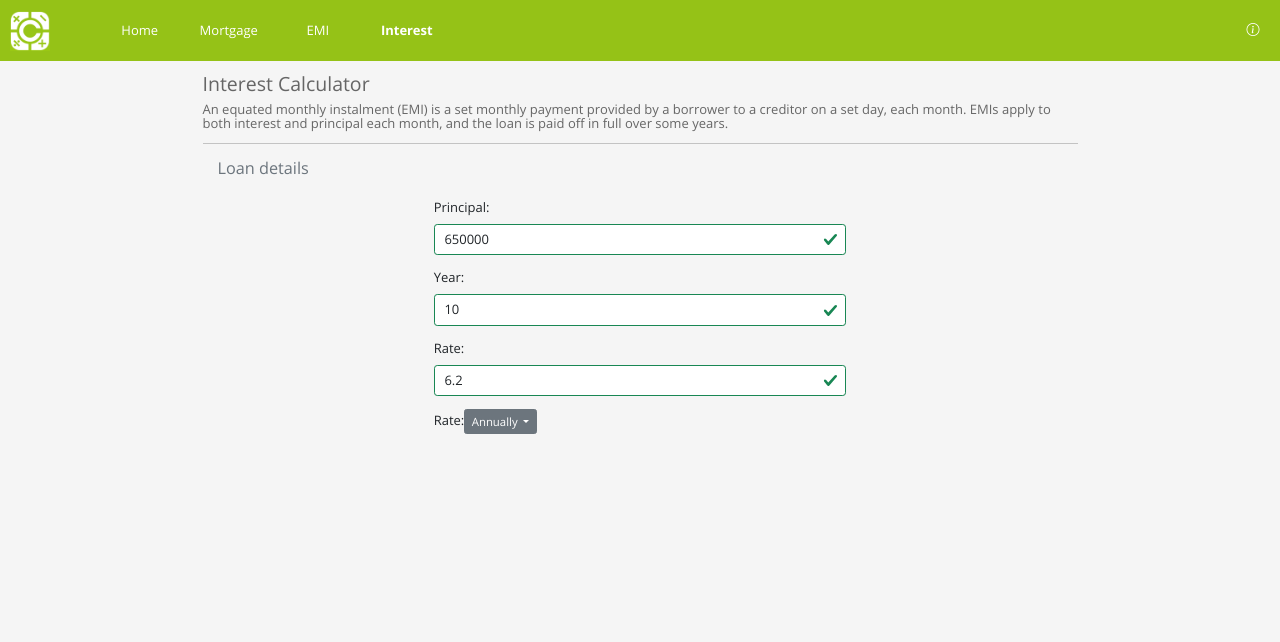
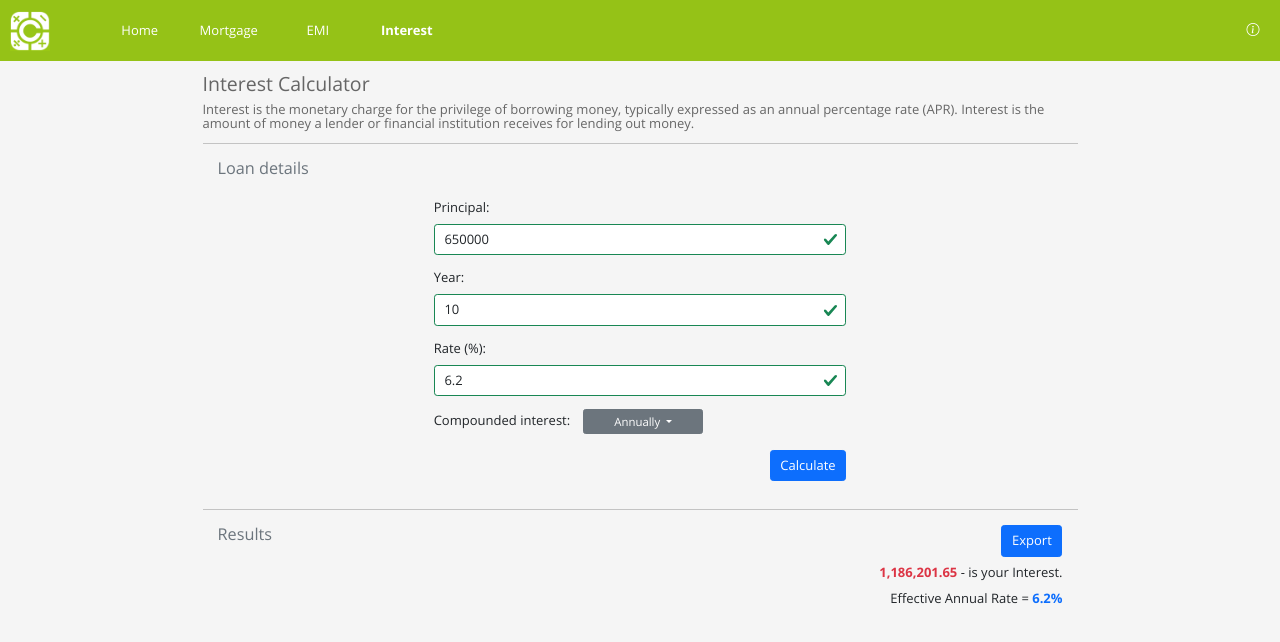
Before and after one commit to kumargandhi/computus, an Angular app: page /#/interest in a window 1280 px wide. Shown: the top 642 px of the page. Built offline with nearby package versions, Linux system fonts and the light colour scheme.

Commit message:
Compute interest for interest calculator

```diff
--- a/angular.json
+++ b/angular.json
@@ -33,7 +33,7 @@
                         "styles": ["src/styles.scss"],
                         "scripts": [
                             "node_modules/jquery/dist/jquery.min.js",
-                            "node_modules/bootstrap/dist/js/bootstrap.min.js"
+                            "node_modules/bootstrap/dist/js/bootstrap.bundle.min.js"
                         ]
                     },
                     "configurations": {
--- a/src/app/app.module.ts
+++ b/src/app/app.module.ts
@@ -18,6 +18,7 @@ import { EMICalculatorInputsComponent } from './emi/emi-calculator-inputs/emi-ca
 import { EmiCalculatorResultsComponent } from './emi/emi-calculator-results/emi-calculator-results.component';
 import { InterestComponent } from './interest/interest.component';
 import { InterestCalculatorInputsComponent } from './interest/interest-calculator-inputs/interest-calculator-inputs.component';
+import { InterestCalculatorResultsComponent } from './interest/interest-calculator-results/interest-calculator-results.component';
 
 @NgModule({
     declarations: [
@@ -34,6 +35,7 @@ import { InterestCalculatorInputsComponent } from './interest/interest-calculato
         EmiCalculatorResultsComponent,
         InterestComponent,
         InterestCalculatorInputsComponent,
+        InterestCalculatorResultsComponent,
     ],
     imports: [
         BrowserModule,
--- a/src/app/emi/emi-calculator-inputs/emi-calculator-inputs.component.html
+++ b/src/app/emi/emi-calculator-inputs/emi-calculator-inputs.component.html
@@ -1,4 +1,4 @@
-<div *ngIf="form?.invalid" class="alert alert-info" role="alert">
+<div *ngIf="form?.invalid" class="alert alert-danger" role="alert">
     Enter values in the form and click submit to compute the EMI.
 </div>
 <form
--- a/src/app/interest/interest-calculator-inputs/interest-calculator-inputs.component.html
+++ b/src/app/interest/interest-calculator-inputs/interest-calculator-inputs.component.html
@@ -1,4 +1,4 @@
-<div *ngIf="form?.invalid" class="alert alert-info" role="alert">
+<div *ngIf="form?.invalid" class="alert alert-danger" role="alert">
     Enter values in the form and click submit to compute the interest.
 </div>
 <form
@@ -20,8 +20,7 @@
                     formControlName="principal"
                     [ngClass]="{
                         'is-invalid':
-                            isFormSubmitted &&
-                            form.controls['principal'].errors
+                            isFormSubmitted && form.controls['principal'].errors
                     }"
                     required
                 />
@@ -48,8 +47,7 @@
                     formControlName="year"
                     [ngClass]="{
                         'is-invalid':
-                            isFormSubmitted &&
-                            form.controls['year'].errors
+                            isFormSubmitted && form.controls['year'].errors
                     }"
                     required
                 />
@@ -67,9 +65,7 @@
                 </div>
             </div>
             <div class="mb-3">
-        <label for="rate" class="form-label"
-        >Rate:</label
-        >
+                <label for="rate" class="form-label">Rate (%):</label>
                 <input
                     type="text"
                     class="form-control"
@@ -78,8 +74,7 @@
                     formControlName="rate"
                     [ngClass]="{
                         'is-invalid':
-                            isFormSubmitted &&
-                            form.controls['rate'].errors
+                            isFormSubmitted && form.controls['rate'].errors
                     }"
                     required
                 />
@@ -97,18 +92,37 @@
                 </div>
             </div>
             <div class="mb-3">
-        <label for="rate" class="form-label"
-        >Rate:</label
+                <label for="rate" class="form-label">Compounded interest:</label>
+                <div class="btn-group ms-3">
+                    <button
+                        class="btn btn-secondary btn-sm dropdown-toggle"
+                        type="button"
+                        data-bs-toggle="dropdown"
+                        aria-expanded="false"
                     >
-        <div class="btn-group">
-          <button class="btn btn-secondary btn-sm dropdown-toggle" type="button" data-bs-toggle="dropdown" aria-expanded="false">
                         {{ selectedInterestType }}
                     </button>
                     <ul class="dropdown-menu">
-            <li><a class="dropdown-item" *ngFor="let item of interestTypes"
-                   [class.active]="item === selectedInterestType" (click)="interestTypeChanged(item)">{{ item }}</a></li>
+                        <li>
+                            <a
+                                class="dropdown-item"
+                                *ngFor="let item of interestTypes"
+                                [class.active]="item === selectedInterestType"
+                                (click)="interestTypeChanged(item)"
+                                >{{ item }}</a
+                            >
+                        </li>
                     </ul>
                 </div>
+            </div>
+            <div class="col-12">
+                <button
+                    class="btn btn-primary float-end"
+                    type="submit"
+                    (click)="validateForm()"
+                >
+                    Calculate
+                </button>
             </div>
         </div>
     </div>
--- a/src/app/interest/interest-calculator-inputs/interest-calculator-inputs.component.scss
+++ b/src/app/interest/interest-calculator-inputs/interest-calculator-inputs.component.scss
@@ -0,0 +1,3 @@
+.btn-group {
+    min-width: 120px;
+}
--- a/src/app/interest/interest-calculator-inputs/interest-calculator-inputs.component.ts
+++ b/src/app/interest/interest-calculator-inputs/interest-calculator-inputs.component.ts
@@ -80,13 +80,12 @@ export class InterestCalculatorInputsComponent implements OnInit {
     validateForm() {
         this.isFormSubmitted = true;
         if (this.form.valid) {
-            const { principal, year, rate, compoundedInterest } =
-                this.form.controls;
+            const { principal, year, rate } = this.form.controls;
             this.inputsSubmitted.emit({
                 principal: principal.value,
                 year: year.value,
                 rate: rate.value,
-                compoundedInterest: compoundedInterest.value,
+                compoundedInterest: this.selectedInterestType,
             });
         }
     }
@@ -100,5 +99,6 @@ export class InterestCalculatorInputsComponent implements OnInit {
 
     interestTypeChanged(value: COMPOUNDED_INTEREST_TYPE) {
         this.selectedInterestType = value;
+        this.validateForm();
     }
 }
--- /dev/null
+++ b/src/app/interest/interest-calculator-results/interest-calculator-results.component.html
@@ -0,0 +1,39 @@
+<div
+    *ngIf="resultsCalculated && errorModel.errorMsg"
+    class="alert alert-danger"
+    role="alert"
+>
+    {{ errorModel.errorMsg }}
+</div>
+<div class="data-container" *ngIf="resultsCalculated && !errorModel.errorMsg">
+    <div class="row">
+        <div class="col-md-8">
+            <h5 class="text-secondary">Results</h5>
+        </div>
+        <div class="col-md-4">
+            <button
+                class="btn btn-primary float-end"
+                type="submit"
+                (click)="exportToPDF()"
+            >
+                Export
+            </button>
+        </div>
+    </div>
+    <div class="row pt-2">
+        <div class="col-md-12 text-end">
+            <span class="text-danger fw-bold">
+                {{ computedValues?.interestAmount | nf }}
+            </span>
+            - is your Interest.
+        </div>
+    </div>
+    <div class="row pt-2">
+        <div class="col-md-12 text-end">
+            Effective Annual Rate =
+            <span class="text-primary fw-bold">
+                {{ computedValues?.annualRate | nf }}%
+            </span>
+        </div>
+    </div>
+</div>
--- /dev/null
+++ b/src/app/interest/interest-calculator-results/interest-calculator-results.component.ts
@@ -0,0 +1,170 @@
+import {
+    ChangeDetectionStrategy,
+    ChangeDetectorRef,
+    Component,
+    Input,
+    OnInit,
+} from '@angular/core';
+import { InterestCalculatorInputsInterface } from '../interest-calculator-inputs/interest-calculator-inputs.interface';
+import { NumberFormatterPipe } from '../../commom/pipes/number-formatter.pipe';
+import { COMPOUNDED_INTEREST_TYPE } from '../../commom/constants';
+import { jsPDF } from 'jspdf';
+
+@Component({
+    selector: 'app-interest-calculator-results',
+    templateUrl: './interest-calculator-results.component.html',
+    styleUrls: ['./interest-calculator-results.component.scss'],
+    changeDetection: ChangeDetectionStrategy.OnPush,
+})
+export class InterestCalculatorResultsComponent implements OnInit {
+    readonly nf = new NumberFormatterPipe();
+
+    _calculatorInputs!: InterestCalculatorInputsInterface;
+
+    computedValues = {
+        principal: 0,
+        year: 0,
+        rate: 0,
+        compoundedInterest: COMPOUNDED_INTEREST_TYPE.Annually,
+        interestUnits: 0,
+        interestAmount: 0,
+        annualRate: 0,
+    };
+
+    errorModel = {
+        errorMsg: '',
+    };
+
+    resultsCalculated = false;
+
+    @Input() title = '';
+
+    constructor(private _cd: ChangeDetectorRef) {}
+
+    ngOnInit(): void {}
+
+    @Input()
+    set calculatorInputs(value: InterestCalculatorInputsInterface) {
+        if (value) {
+            this._calculatorInputs = value;
+            this.calculate();
+        }
+    }
+
+    /**
+     * Calculate Interest.
+     */
+    calculate() {
+        this.resultsCalculated = false;
+        this.errorModel.errorMsg = '';
+        this.computedValues = {
+            principal: this._calculatorInputs.principal,
+            year: this._calculatorInputs.year,
+            rate: this._calculatorInputs.rate,
+            compoundedInterest: this._calculatorInputs.compoundedInterest,
+            interestUnits: this._getInterestUnits(
+                this._calculatorInputs.compoundedInterest
+            ),
+            interestAmount: 0,
+            annualRate: 0,
+        };
+        this.computedValues.rate =
+            this.computedValues.rate /
+                (100 * this.computedValues.interestUnits) +
+            1;
+        this.computedValues.rate = Math.pow(
+            this.computedValues.rate,
+            this.computedValues.interestUnits
+        );
+
+        this.computedValues.interestAmount =
+            this.computedValues.principal *
+            Math.pow(this.computedValues.rate, this.computedValues.year);
+        this.computedValues.interestAmount =
+            this.computedValues.interestAmount * 100;
+        this.computedValues.interestAmount = Math.round(
+            this.computedValues.interestAmount
+        );
+        this.computedValues.interestAmount =
+            this.computedValues.interestAmount / 100;
+
+        this.computedValues.annualRate = this.computedValues.rate * 100 - 100;
+        this.computedValues.annualRate =
+            this.computedValues.annualRate * 1000000000;
+        this.computedValues.annualRate = Math.round(
+            this.computedValues.annualRate
+        );
+        this.computedValues.annualRate =
+            this.computedValues.annualRate / 1000000000;
+        this._cd.markForCheck();
+        this.resultsCalculated = true;
+    }
+
+    exportToPDF() {
+        // Creating a unique file name for my PDF
+        const fileName =
+            this.title.replace(' ', '_') +
+            '_' +
+            Math.floor(Math.random() * 1000000 + 1) +
+            '.pdf';
+        const doc = new jsPDF();
+        doc.setFontSize(20);
+        doc.setFont('helvetica', 'bold');
+        const titleXPos =
+            doc.internal.pageSize.getWidth() / 2 -
+            doc.getTextWidth(this.title) / 2;
+        doc.text(this.title, titleXPos, 20);
+        doc.setFont('helvetica', 'normal');
+        doc.setFontSize(14);
+        doc.text(this._getLoanDetails(), 10, 30);
+        doc.save(fileName);
+    }
+
+    private _getInterestUnits(value: COMPOUNDED_INTEREST_TYPE): number {
+        if (value === COMPOUNDED_INTEREST_TYPE.Annually) {
+            return 1;
+        } else if (value === COMPOUNDED_INTEREST_TYPE.Semi_Annually) {
+            return 2;
+        } else if (value === COMPOUNDED_INTEREST_TYPE.Quarterly) {
+            return 4;
+        } else if (value === COMPOUNDED_INTEREST_TYPE.Monthly) {
+            return 12;
+        } else if (value === COMPOUNDED_INTEREST_TYPE.Daily) {
+            return 365;
+        } else if (value === COMPOUNDED_INTEREST_TYPE.Continuously) {
+            return 1000;
+        }
+        return 0;
+    }
+
+    private _getLoanDetails() {
+        let loanDetails = '';
+        loanDetails =
+            'Interest details:' +
+            '\n\n' +
+            'Principal: ' +
+            this.nf.transform(this._calculatorInputs.principal);
+        loanDetails =
+            loanDetails + '\n' + 'Year: ' + this._calculatorInputs.year;
+        loanDetails =
+            loanDetails + '\n' + 'Rate: ' + this._calculatorInputs.rate;
+        loanDetails =
+            loanDetails +
+            '\n' +
+            'Compounded interest: ' +
+            this._calculatorInputs.compoundedInterest;
+        loanDetails = loanDetails + '\n\n' + 'Summary:';
+        loanDetails =
+            loanDetails +
+            '\n\n' +
+            this.nf.transform(this.computedValues.interestAmount) +
+            ' - is your Interest.';
+        loanDetails =
+            loanDetails +
+            '\n' +
+            'Effective Annual Rate = ' +
+            this.nf.transform(this.computedValues.annualRate) +
+            '%';
+        return loanDetails;
+    }
+}
--- a/src/app/interest/interest.component.html
+++ b/src/app/interest/interest.component.html
@@ -1,18 +1,24 @@
 <div id="page-container">
     <h4 class="row" id="page-title">{{ title }}</h4>
     <p class="row" id="page-desc">
-    An equated monthly instalment (EMI) is a set monthly payment provided by
-    a borrower to a creditor on a set day, each month. EMIs apply to both
-    interest and principal each month, and the loan is paid off in full over
-    some years.
+        Interest is the monetary charge for the privilege of borrowing money,
+        typically expressed as an annual percentage rate (APR). Interest is the
+        amount of money a lender or financial institution receives for lending
+        out money.
     </p>
     <div class="row">
         <div class="col-md-12 p-0">
-      <app-interest-calculator-inputs (inputsSubmitted)="inputsSubmitted($event)"></app-interest-calculator-inputs>
+            <app-interest-calculator-inputs
+                (inputsSubmitted)="inputsSubmitted($event)"
+            ></app-interest-calculator-inputs>
         </div>
     </div>
     <div class="row">
         <div class="col-md-12 p-0">
+            <app-interest-calculator-results
+                [title]="title"
+                [calculatorInputs]="calculatorInputs"
+            ></app-interest-calculator-results>
         </div>
     </div>
 </div>
--- a/src/app/mortgage/calculator-inputs/calculator-inputs.component.html
+++ b/src/app/mortgage/calculator-inputs/calculator-inputs.component.html
@@ -1,4 +1,4 @@
-<div *ngIf="form?.invalid" class="alert alert-info" role="alert">
+<div *ngIf="form?.invalid" class="alert alert-danger" role="alert">
     Enter values in the form and click submit to compute the monthly payments.
 </div>
 <form
```
Also changed, not shown: src/app/interest/interest-calculator-results/interest-calculator-results.component.scss (added), 1 other file (tests, documents, lock files or other folders). Lines whose indentation alone changed are shown as unchanged.
